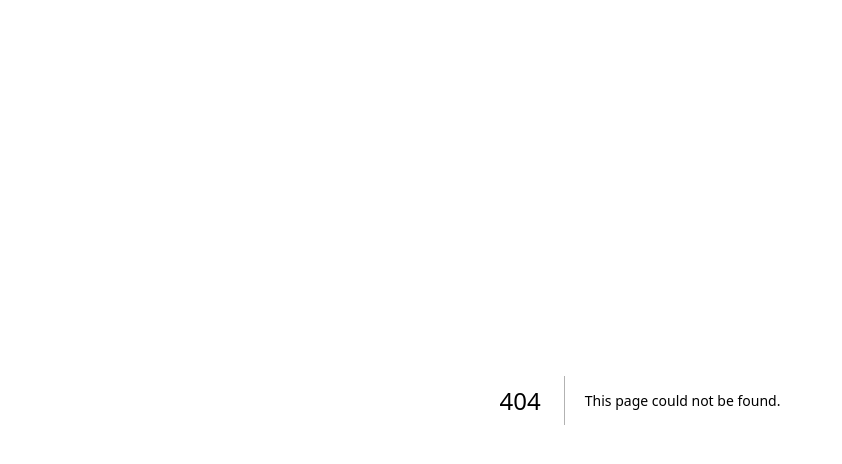
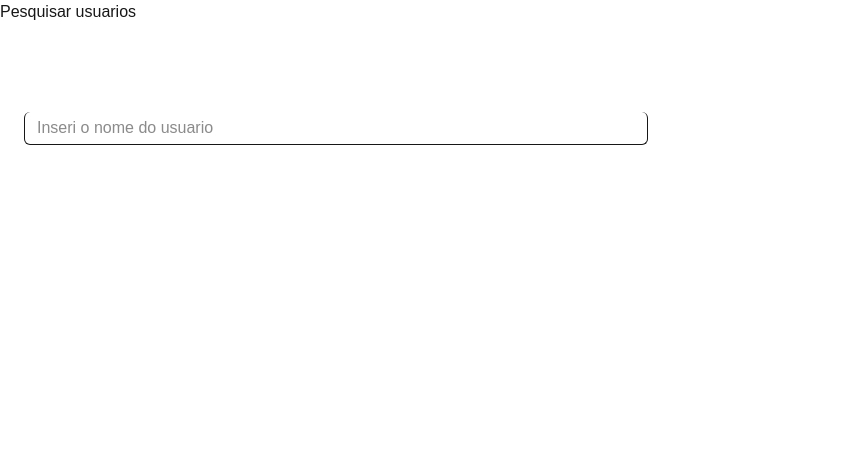
Before and after one commit to EdsonGaspar/journey-reactjs, a Next.js app: page /usuarios in a window 1280 px wide. Before the commit this address had no page. Shown: the top 464 px of the page, without its empty margins (0-842 px from the left). Built offline with nearby package versions, Linux system fonts and the light colour scheme.

Commit message:
feat: Criando a pagina para pesquisar usuario

```diff
--- a/app/page.tsx
+++ b/app/page.tsx
@@ -33,6 +33,9 @@ export default function Home() {
       <Link href={"./cores"} className="border p-2 ml-2.5">
         Cor
       </Link>
+      <Link href={"./usuarios"} className="border p-2 ml-2.5">
+        Encontre Usuarios
+      </Link>
     </div>
   );
 }
--- /dev/null
+++ b/app/usuarios/page.tsx
@@ -0,0 +1,10 @@
+import { UserComponents } from "@/components/usuarios/user";
+
+export default function UserPage() {
+  return (
+    <div>
+      <h2>Pesquisar usuarios</h2>
+      <UserComponents />
+    </div>
+  );
+}
--- /dev/null
+++ b/components/usuarios/user.tsx
@@ -0,0 +1,31 @@
+"use client";
+
+import { useState } from "react";
+
+export function UserComponents() {
+  const [user, setUser] = useState("");
+
+  return (
+    <div>
+      <main>
+        <form className="flex gap-5 items-center flex-col px-6 max-w-2xl py-9">
+          <label
+            htmlFor="usuarioName"
+            className="text-2xl font-semibold text-white/70"
+          >
+            Nome do usuario
+          </label>
+          <input
+            type="text"
+            placeholder="Inseri o nome do usuario"
+            className="border border-t-0 outline-0 px-3 py-1 rounded-md w-full"
+            onChange={(events) => setUser(events.target.value)}
+          />
+        </form>
+        <div className="flex justify-center text-lg text-white/65">
+          {user ? <p>{user}</p> : "Comece a pesquisar por um usuario"}
+        </div>
+      </main>
+    </div>
+  );
+}
```
